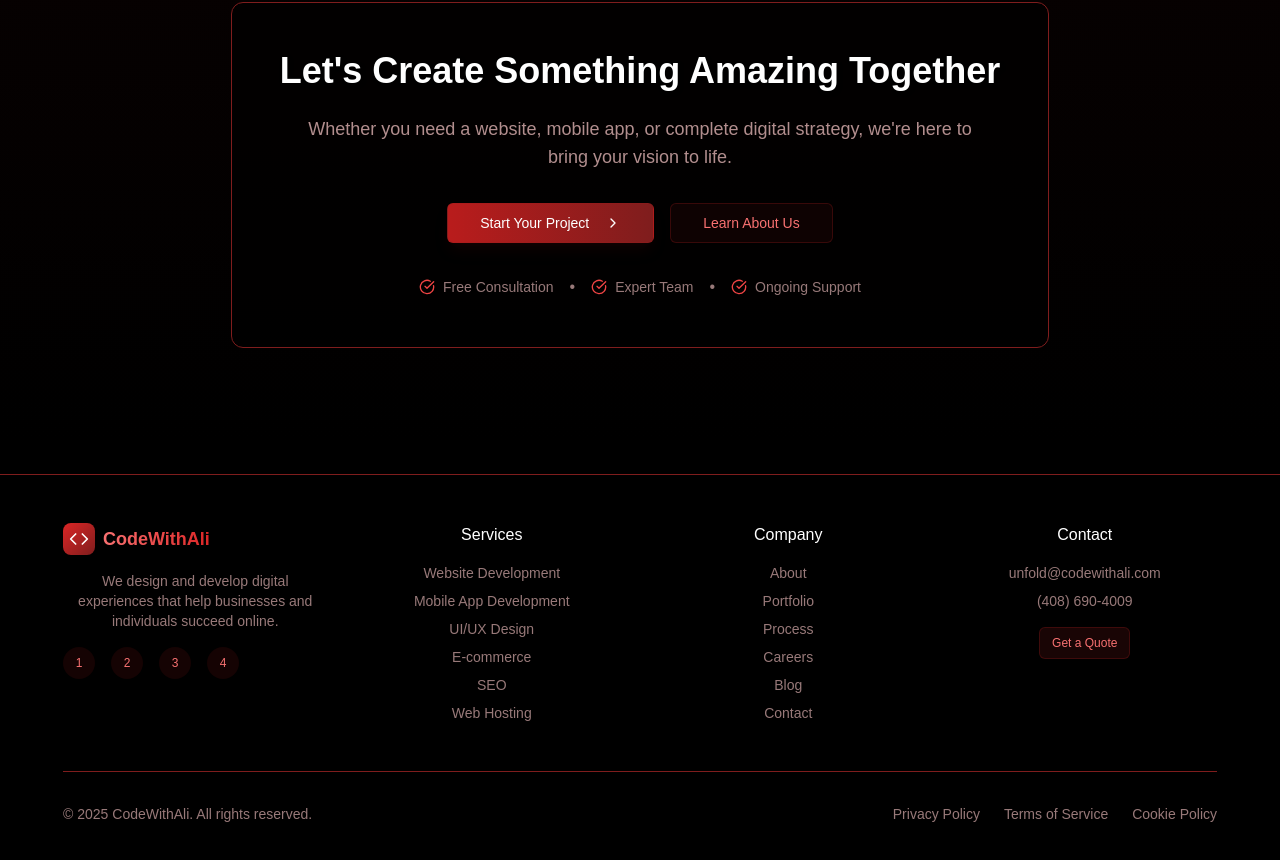
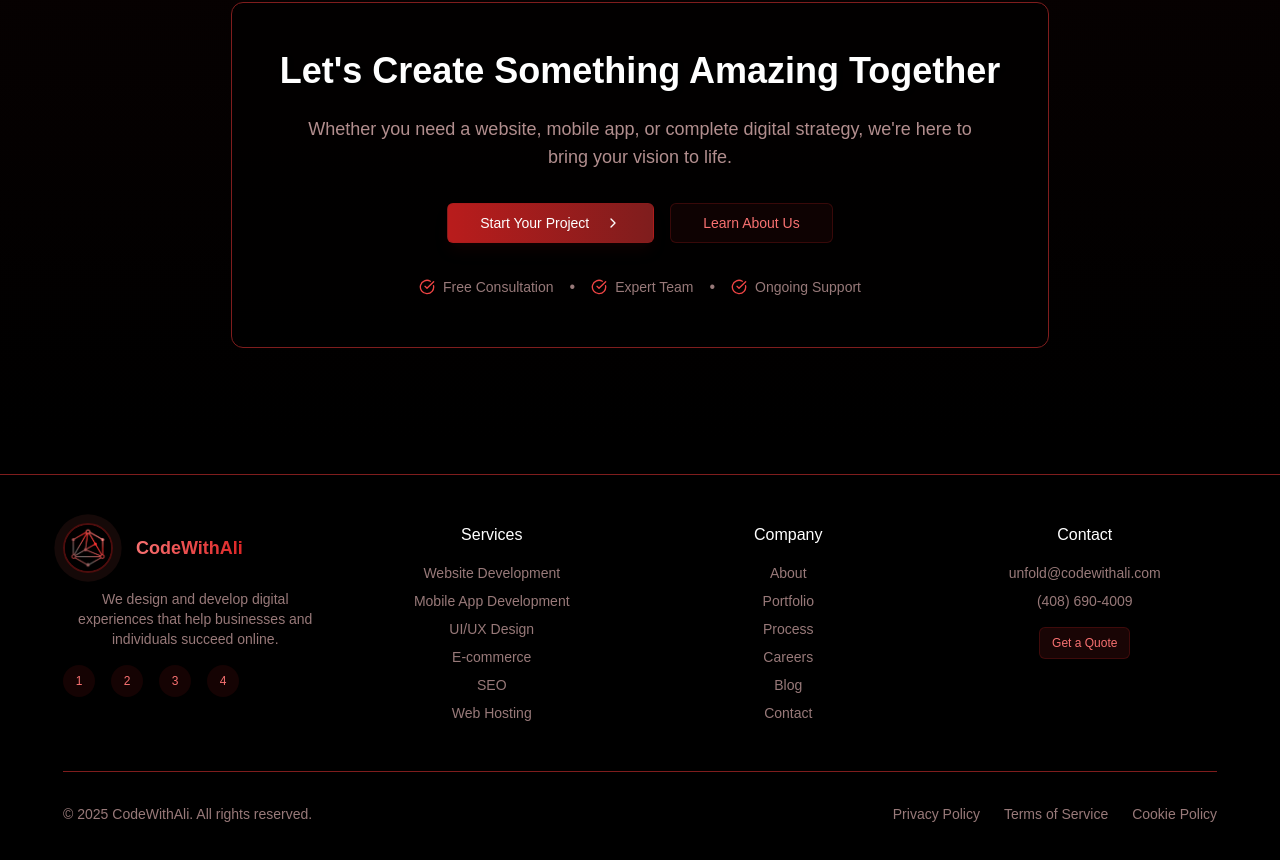
Before and after one commit to CodeWithAli-Co/CodeWithAli, a Next.js app: page / in a window 1280 px wide. Shown: the part 5067-5927 px from the top of the page. Built offline with nearby package versions, Linux system fonts and the light colour scheme.

Commit message:
logo changedd in the footer

```diff
--- a/src/app/layout.tsx
+++ b/src/app/layout.tsx
@@ -135,9 +135,13 @@ export default function RootLayout({
             <div className="grid grid-cols-1 md:grid-cols-4 gap-8">
               <div className="md:col-span-1">
                 <div className="flex items-center mb-4">
-                  <div className="h-8 w-8 bg-gradient-to-br from-red-600 to-red-900 rounded-lg flex items-center justify-center">
-                    <Code className="h-5 w-5 text-white" />
-                  </div>
+                  <Image
+                src="/codewithali.png"
+                alt="CodeWithAli"
+                className="logo rounded-full border-2 border-red-800/50 shadow-lg shadow-red-900/20"
+                width={70}
+                height={70}
+              />
                   <span className="ml-2 text-lg font-bold bg-clip-text text-transparent bg-gradient-to-r from-red-400 to-red-600">
                     CodeWithAli
                   </span>
```
